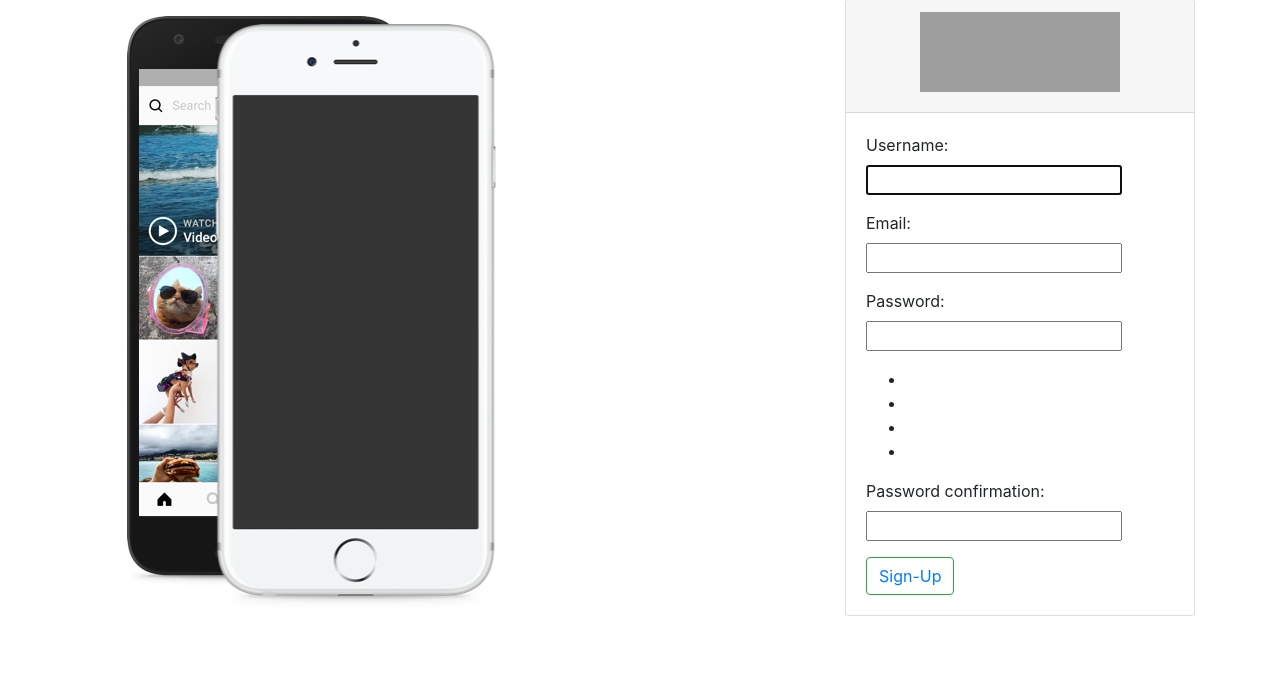
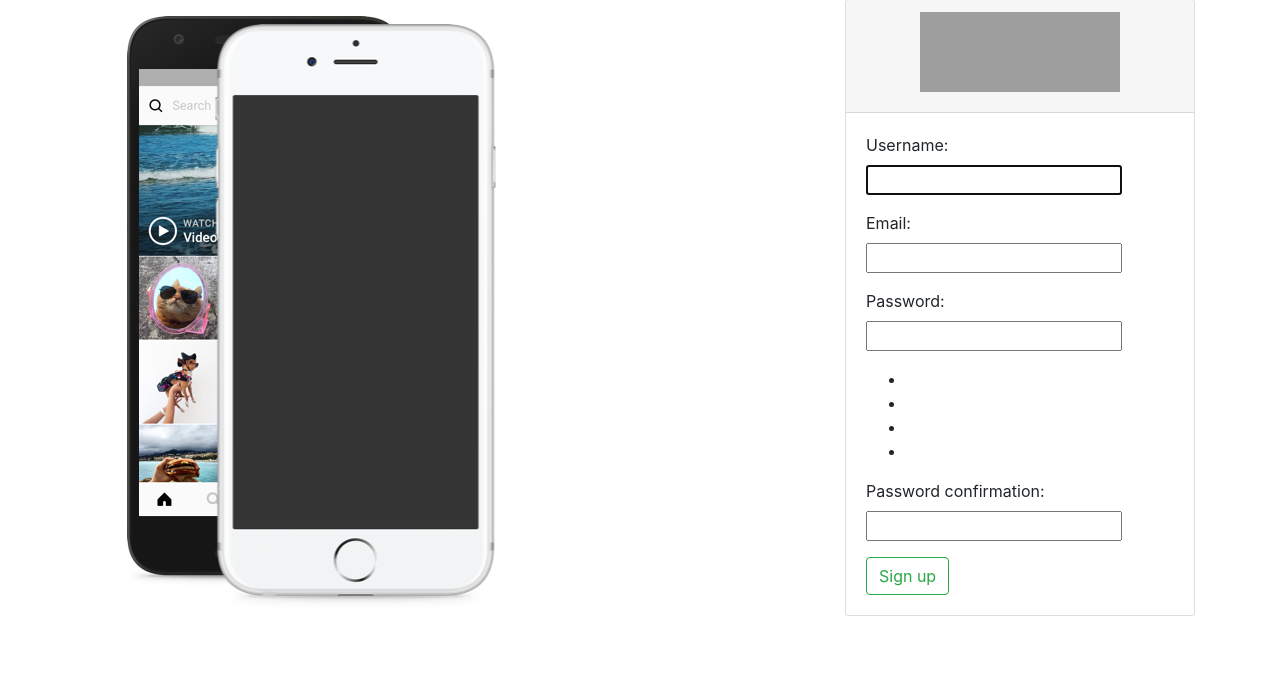
Before and after one commit to AnnabelNkir/Insta_clone, a Django app: template insta/templates/signup.html in a window 1280 px wide. Shown: the part 111-800 px from the top of the page. Run offline with Django 3.2, Linux system fonts and the light colour scheme; the template is opened without the code that fills it: values that come from a table or form of the project are taken from there, others are empty; some libraries are stand-ins or nearby versions; grey boxes are pictures that could not be loaded.

Commit message:
Bug fixing

```diff
--- a/insta/templates/registration/login.html
+++ b/insta/templates/registration/login.html
@@ -37,7 +37,7 @@
 
         </div>
         <div class="card-footer">
-            <small class="text-muted">Create an account <a href="/accounts/register">Click here</a></small>
+            <small class="text-muted">Create an account <a href="/signup">Click here</a></small>
         </div>
       </div>
 
--- a/insta/templates/signup.html
+++ b/insta/templates/signup.html
@@ -38,7 +38,7 @@
                     {% endfor %}
                 </p>
                 {% endfor %}
-                <button class="btn btn-outline-success" type="submit"><a href="/accounts/register/">Sign-Up</a></button>
+                <button class="btn btn-outline-success" type="submit">Sign up</button>
             </form>
 
         </div>
```
